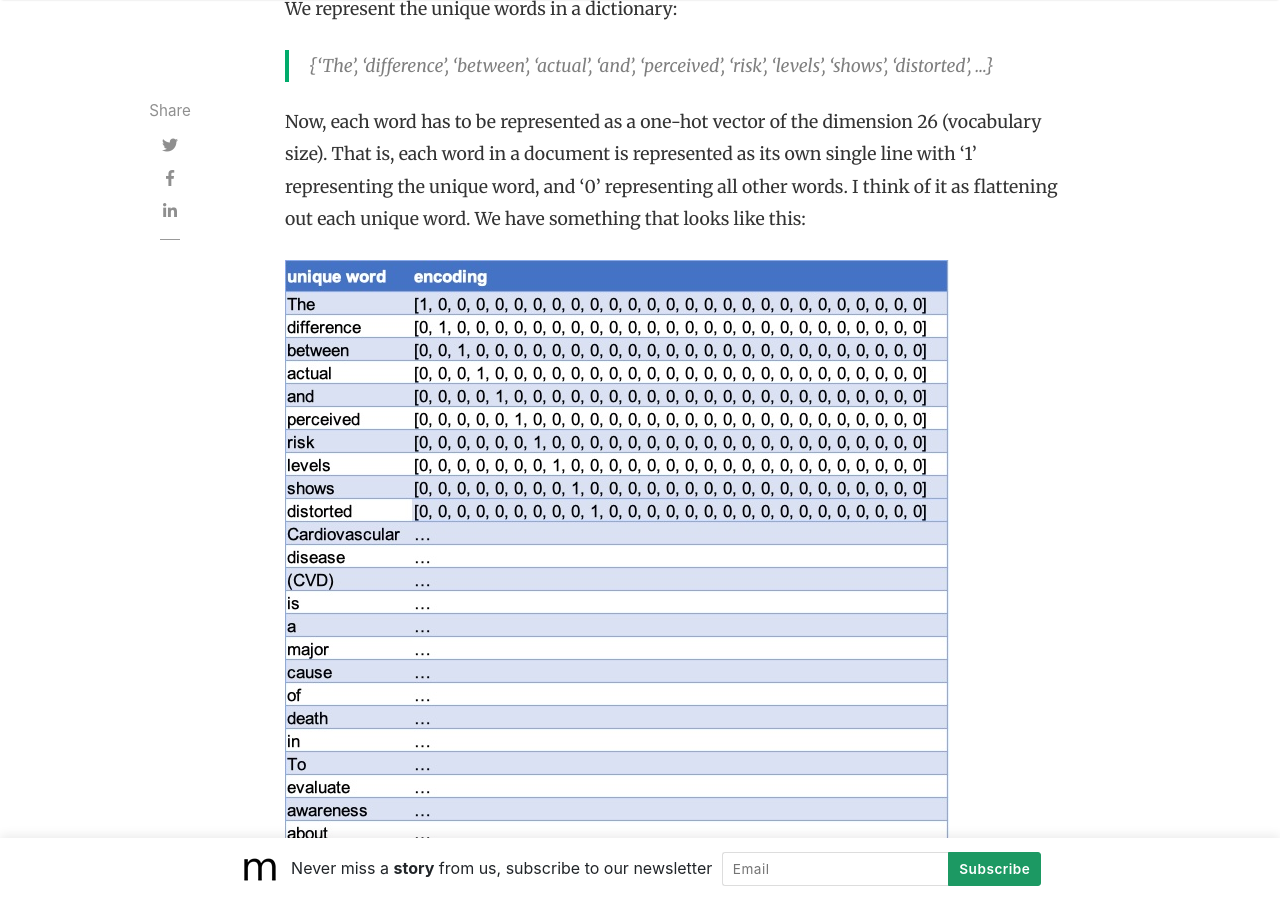
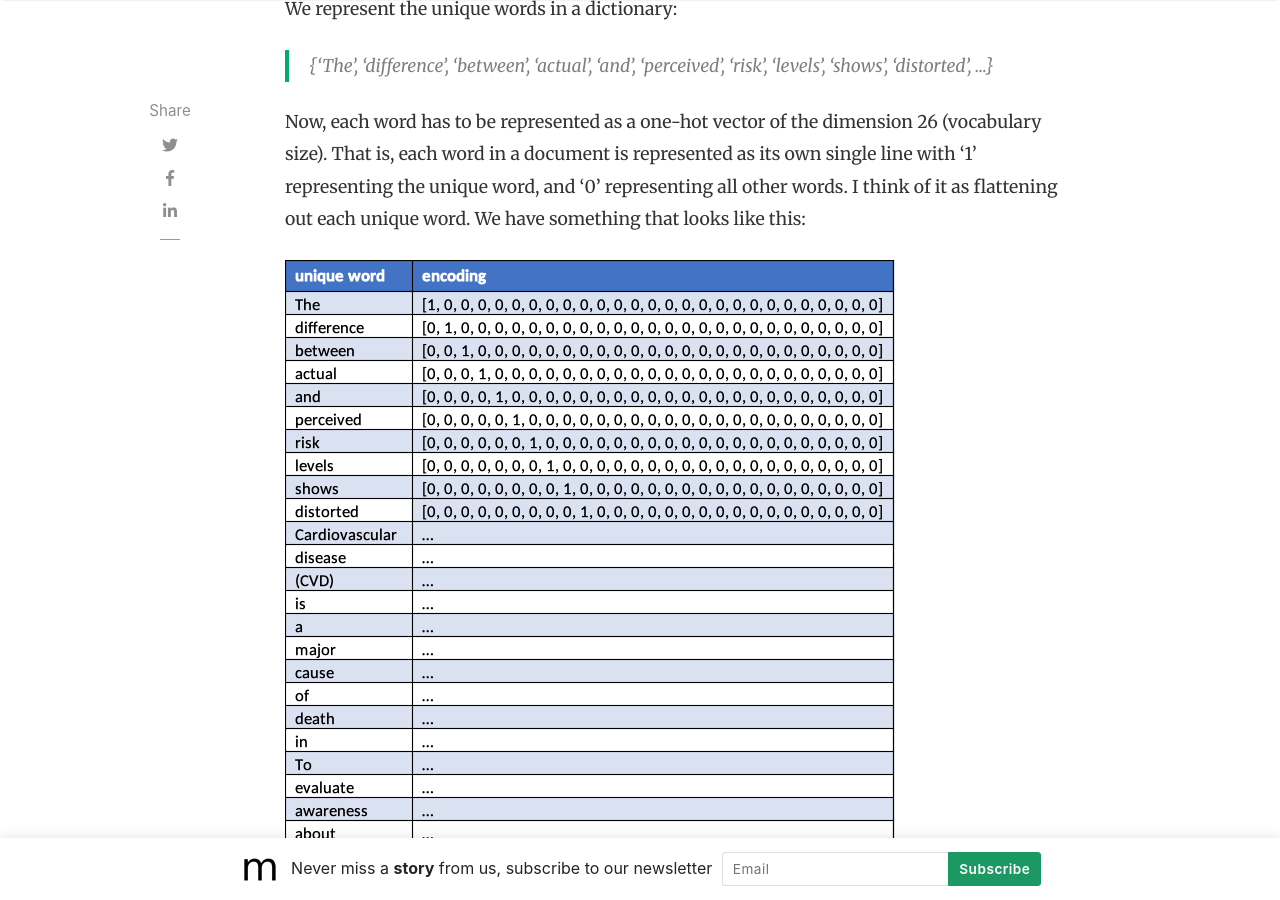
Before and after one commit to slsu0424/slsu0424.github.io, a Jekyll site: the page built from _posts/2023-07-27-test.md, in a window 1280 px wide and 900 px high, scrolled down 3256 px. Built offline with Jekyll 4.4.1, drawn with Linux system fonts in a browser that asks for light colours; nearby versions of some CDN libraries; comment, search, counter and statistics services are not loaded.

Commit message:
Update 2023-07-27-test.md

```diff
--- a/_posts/2023-07-27-test.md
+++ b/_posts/2023-07-27-test.md
@@ -47,7 +47,7 @@
 
 Now, each word has to be represented as a one-hot vector of the dimension 26 (vocabulary size).  That is, each word in a document is represented as its own single line with '1' representing the unique word, and '0' representing all other words.  I think of it as flattening out each unique word.  We have something that looks like this:
 
-![encoding](/assets/images/2023-07-28_encoding.jpg)
+![encoding](/assets/images/2023-07-28_encoding.png)
 
 >Doc 1: [0, 1, 2, 3, 4, 5, 6, 7, 8, 9]
 Doc 2: [10, 11, 12, 13, 14, 15, 16, 17, 18, 19]
```
